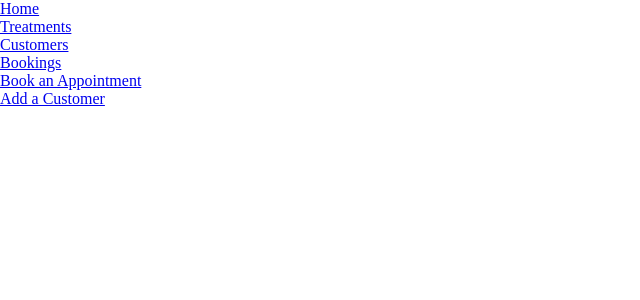
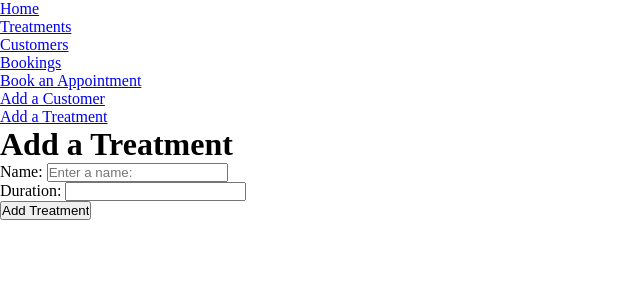
Before and after one commit to abasile1-tech/cyberpunk_ripperdoc_appointment_scheduler, a Flask app: page /treatments/new in a window 1280 px wide. Shown: the top 300 px of the page, without its empty margins (0-640 px from the left). Run offline with Flask 3, Linux system fonts and the light colour scheme; data that the repository does not hold is empty.

Commit message:
I cleaned up some of the formatting of the pages

```diff
--- a/controllers/treatment_controller.py
+++ b/controllers/treatment_controller.py
@@ -10,11 +10,37 @@ treatments_blueprint = Blueprint("treatments", __name__)
 
 @treatments_blueprint.route("/treatments")
 def treatments():
-    treatments = Treatment.query.all()
-    return render_template("treatments/index.html", treatments = treatments)
+	treatments = Treatment.query.all()
+	return render_template("treatments/index.html", treatments = treatments)
 
 @treatments_blueprint.route("/treatments/<id>")
 def show(id):
-    treatment = Treatment.query.get(id)
-    customers = Customer.query.join(Booking).filter(Booking.treatment_id == id)
-    return render_template("treatments/show.html", treatment=treatment, customers=customers)
+	treatment = Treatment.query.get(id)
+	customers = Customer.query.join(Booking).filter(Booking.treatment_id == id)
+	return render_template("treatments/show.html", treatment=treatment, customers=customers)
+
+# NEW
+# GET '/treatments/new'
+@treatments_blueprint.route("/treatments/new")
+def new_booking():
+	return render_template("treatments/new.html")
+
+# CREATE
+# POST '/treatments'
+@treatments_blueprint.route("/treatments",  methods=['POST'])
+def create_treatment():
+	name = request.form['name']
+	duration = request.form['duration']
+	treatment = Treatment(name=name, duration=duration)
+	db.session.add(treatment)
+	db.session.commit()
+	return redirect('/treatments')
+
+
+# DELETE
+# DELETE '/treatments/<id>/delete'
+@treatments_blueprint.route("/treatments/<id>/delete", methods=['POST'])
+def delete_treatment(id):
+	Treatment.query.filter_by(id = id).delete()
+	db.session.commit()
+	return redirect('/treatments')
--- a/templates/base.html
+++ b/templates/base.html
@@ -30,6 +30,9 @@
 			<li>
 			<a href="/customers/new">Add a Customer</a>
 			</li>
+			<li>
+			<a href="/treatments/new">Add a Treatment</a>
+			</li>
 		</ul>
 		</nav>
 	{% block content %}
--- a/templates/treatments/new.html
+++ b/templates/treatments/new.html
@@ -0,0 +1,21 @@
+{% extends 'base.html' %}
+
+{% block content %}
+<h1>Add a Treatment</h1>
+
+<form action="/treatments" method="post">
+	<ul>
+	<li>
+	<label for="name">Name:</label>
+	<input type="text" name="name" placeholder="Enter a name:">
+	</li>
+	<li>
+	<label for="duration">Duration:</label>
+	<input type="number" name="duration">
+	</li>
+	<li><input type='submit' value="Add Treatment">
+	</li>
+	</ul>
+</form>
+
+{% endblock %}
--- a/templates/treatments/show.html
+++ b/templates/treatments/show.html
@@ -1,7 +1,9 @@
 {% extends 'base.html' %}
 
 {% block content %}
-	<h1>{{ treatment.name}}</h1>
+	<h1>Treatment: {{ treatment.name }}</h1>
+	<h2>Duration: {{ treatment.duration }} minutes</h2>
+	<h3>Customers Signed Up for This Treatment:</h3>
 	<ul>
 	{% for customer in customers %}
 		<a href="/customers/{{customer.id}}"><li>{{ customer.name }}</li></a>
```
Also changed, not shown: templates/bookings/show.html (+4 -4 lines), templates/customers/index.html (+6 -13 lines).
